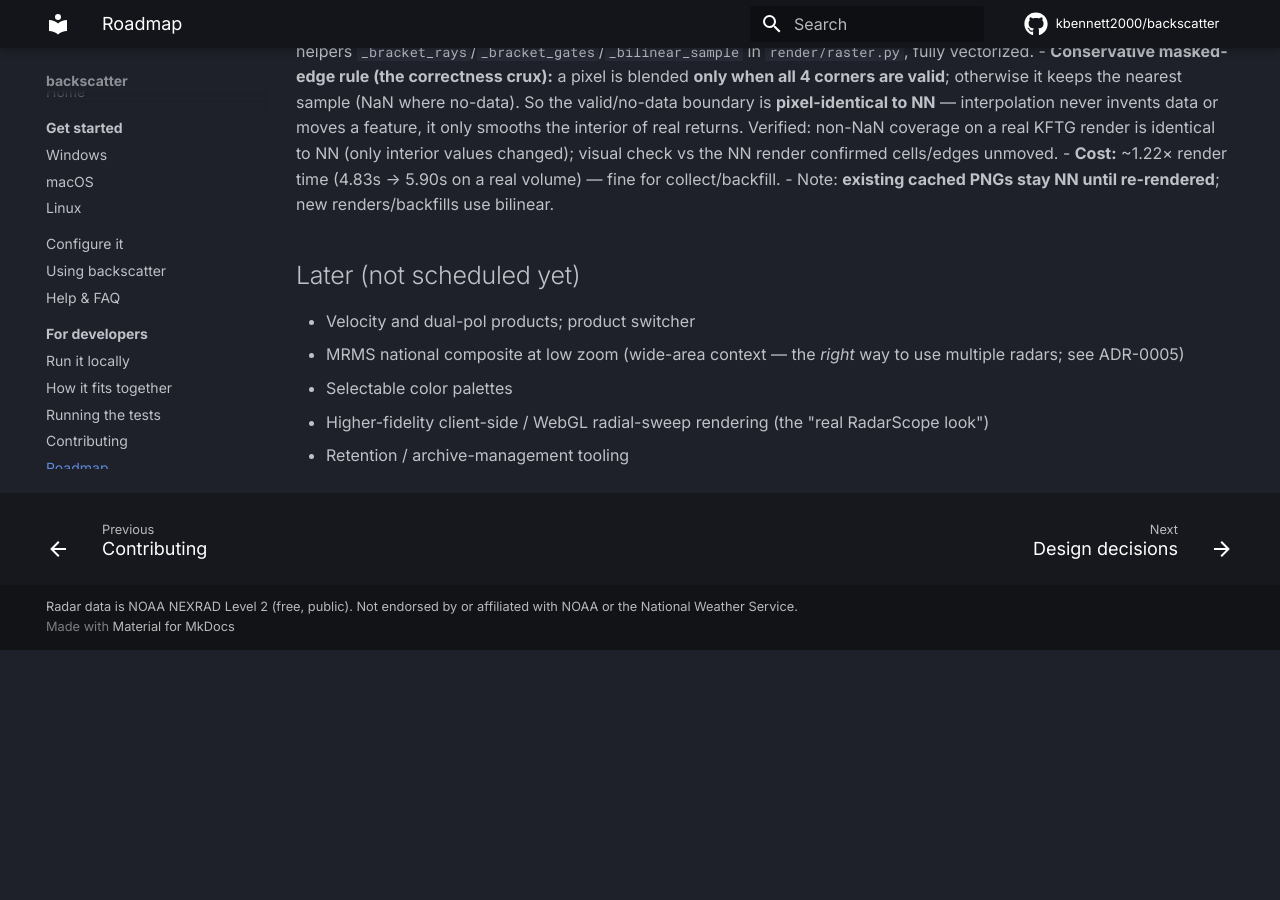
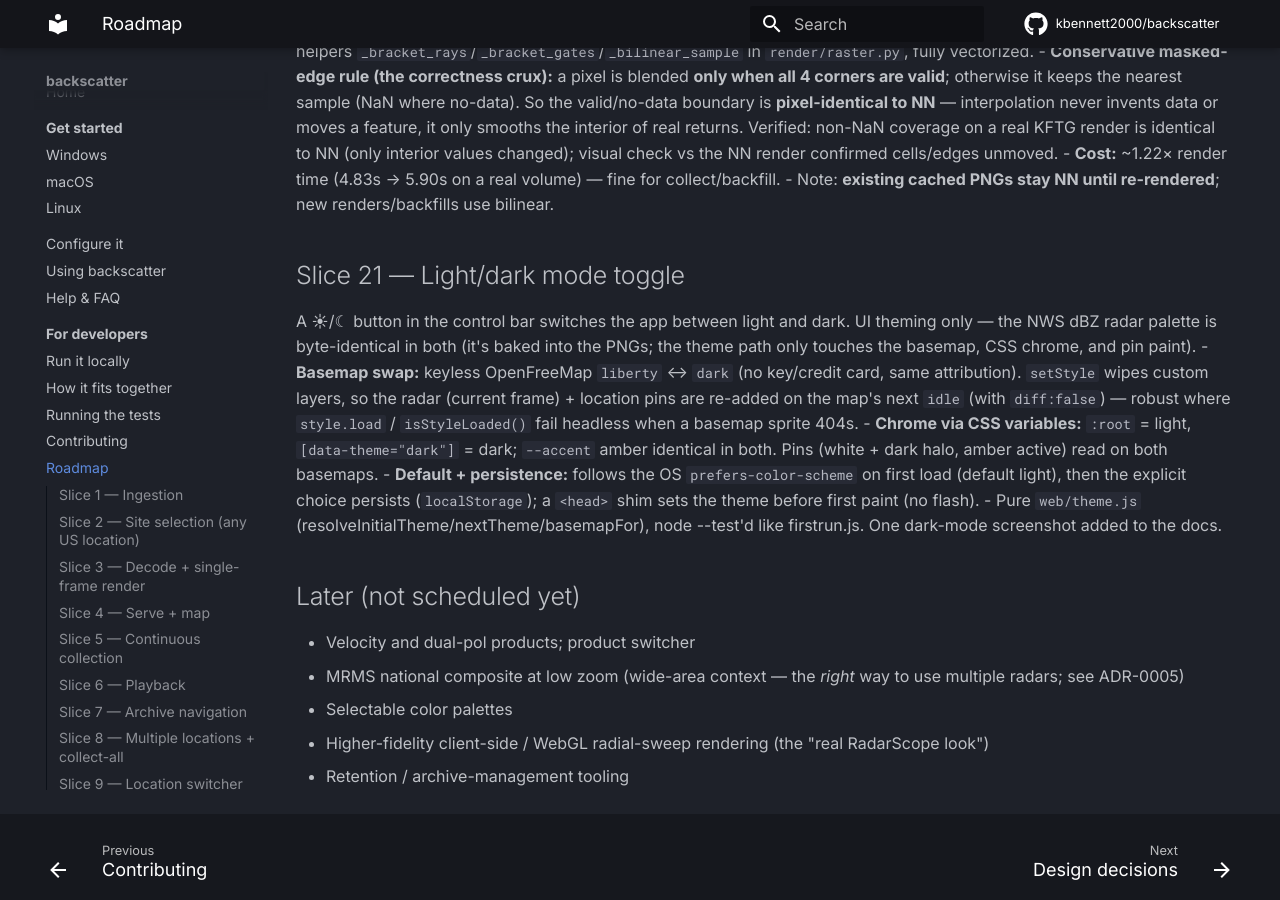
Before and after one commit to kbennett2000/backscatter, an MkDocs documentation site: the page built from docs/ROADMAP.md, in a window 1280 px wide and 900 px high, scrolled down 6275 px. Built offline with MkDocs 1.6.1 and Material for MkDocs 9.7.7, drawn with Linux system fonts in a browser that asks for light colours; comment, search, counter and statistics services are not loaded; before the commit the page ends 6925 px from its top, so only the background shows below that.

Commit message:
docs: add Slice 21 (light/dark toggle) to ROADMAP
Co-Authored-By: Claude Opus 4.8 <noreply@anthropic.com>

```diff
--- a/docs/ROADMAP.md
+++ b/docs/ROADMAP.md
@@ -311,6 +311,22 @@ wedges + per-ray speckle.
 - **Cost:** ~1.22× render time (4.83s → 5.90s on a real volume) — fine for collect/backfill.
 - Note: **existing cached PNGs stay NN until re-rendered**; new renders/backfills use bilinear.
 
+## Slice 21 — Light/dark mode toggle
+A ☀/☾ button in the control bar switches the app between light and dark. UI theming only —
+the NWS dBZ radar palette is byte-identical in both (it's baked into the PNGs; the theme
+path only touches the basemap, CSS chrome, and pin paint).
+- **Basemap swap:** keyless OpenFreeMap `liberty` ↔ `dark` (no key/credit card, same
+  attribution). `setStyle` wipes custom layers, so the radar (current frame) + location pins
+  are re-added on the map's next `idle` (with `diff:false`) — robust where `style.load` /
+  `isStyleLoaded()` fail headless when a basemap sprite 404s.
+- **Chrome via CSS variables:** `:root` = light, `[data-theme="dark"]` = dark; `--accent`
+  amber identical in both. Pins (white + dark halo, amber active) read on both basemaps.
+- **Default + persistence:** follows the OS `prefers-color-scheme` on first load (default
+  light), then the explicit choice persists (`localStorage`); a `<head>` shim sets the theme
+  before first paint (no flash).
+- Pure `web/theme.js` (resolveInitialTheme/nextTheme/basemapFor), node --test'd like
+  firstrun.js. One dark-mode screenshot added to the docs.
+
 ## Later (not scheduled yet)
 - Velocity and dual-pol products; product switcher
 - MRMS national composite at low zoom (wide-area context — the *right* way to use
```
